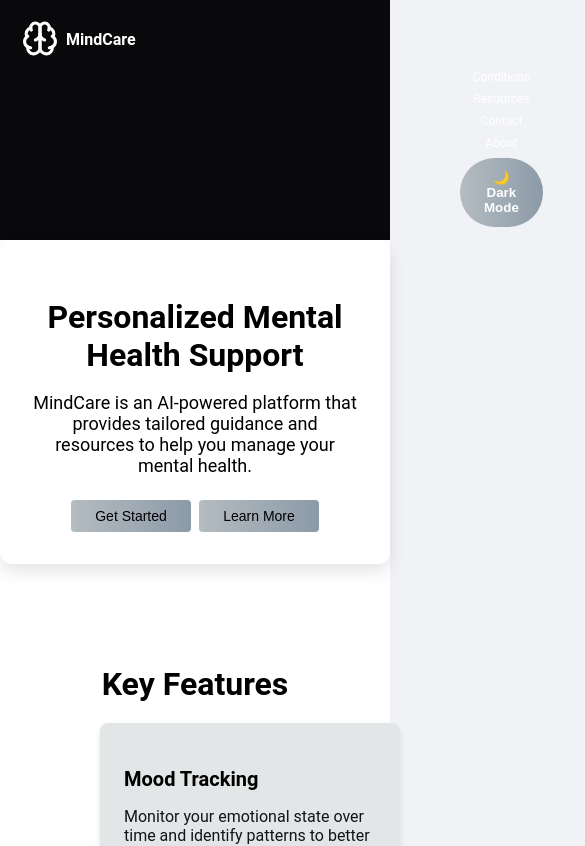
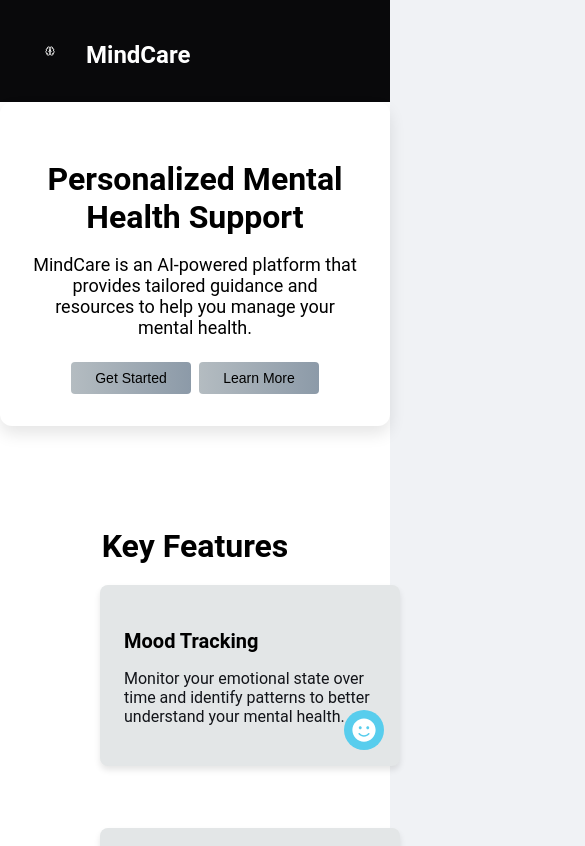
Before and after one commit to sanjoydasjoy/mindcare_javafest, a React (Create React App) app in the folder client/: page / in a window 390 px wide. Shown: the top 846 px of the page, 585 px wide, since content can reach past the window. Built offline with nearby package versions, Linux system fonts and the light colour scheme.

Commit message:
Update Header.css

```diff
--- a/client/src/Allcss/Header.css
+++ b/client/src/Allcss/Header.css
@@ -9,45 +9,13 @@ html, body {
   color: #222;
 }
 
-.app-container {
-  display: flex;
-  flex-direction: column;
-  min-height: 100vh;
-}
-
-.layout-container {
-  display: flex;
-  flex-direction: column;
-  min-height: 100vh;
-}
-
-main {
-  flex-grow: 1;
-}
-
-#root {
-  height: 100%;
-  display: flex;
-  flex-direction: column;
-}
-
-img {
-  max-width: 100%;
-}
-
-main {
-  flex-grow: 1;
-  max-width: 3000px;
-  margin: 0 auto;
-}
-
 header {
   display: flex;
   justify-content: space-between;
   align-items: center;
   background-color: rgb(9, 9, 11);
   color: white;
-  padding: 10px 20px; /* Adjust padding for better spacing */
+  padding: 10px 20px;
 }
 
 header a {
@@ -57,80 +25,98 @@ header a {
   align-items: center;
 }
 
-header a .icon {
+header .icon {
   width: 60px;
   height: 50px;
   color: white;
-  padding: 3px;
-  padding-top: 10px;
-  /* If needed, add margin to adjust position */
 }
+
 header .logo-text {
   font-size: 1.5rem;
   font-weight: bold;
   color: white;
-  margin-left: -20px;
 }
 
 header nav {
   display: flex;
-  gap: 50px; /* Adjusted gap */
+  gap: 50px;
 }
 
-header nav a {
-  color: white;
-  font-size: 1rem;
-  transition: color 0.3s ease;
+.group {
+  position: relative; /* Necessary for positioning the dropdown */
 }
 
-header nav a:hover {
+.dropdown-menu {
+  position: absolute; /* Positioning the dropdown */
+  top: 100%; /* Position below the profile icon */
+  right: 0; /* Align to the right */
+  background-color: #fff; /* Background color for dropdown */
+  border: 1px solid #ddd; /* Border for the dropdown */
+  border-radius: 4px; /* Rounded corners */
+  box-shadow: 0 2px 8px rgba(0, 0, 0, 0.15); /* Shadow for depth */
+  display: none; /* Initially hidden */
+  z-index: 10; /* Ensure it appears above other elements */
+}
+
+.group:hover .dropdown-menu {
+  display: block; /* Show on hover */
+}
+
+/* Optional: Style for dropdown items */
+.dropdown-menu a {
+  display: block; /* Block display for full width */
+  padding: 10px 15px; /* Padding for clickable area */
+  color: #333; /* Text color */
+  text-decoration: none; /* Remove underline */
+}
+
+.dropdown-menu a:hover {
+  background-color: #f1f1f1; /* Highlight on hover */
+}
+/* Container for the logo */
+.logo-container {
+  display: flex;
+  align-items: center;
+}
+
+/* Styling for the logo icon */
+.logo-icon {
+  width: 40px; /* Adjust icon size */
+  height: 40px;
+  color: white;
+  margin-right: 10px; /* Spacing between icon and text */
+}
+
+/* Styling for the logo text */
+.logo-text {
+  font-size: 2rem; /* Increase text size */
+  font-weight: bold;
+  color: white;
+}
+
+/* General header styles */
+header {
+  display: flex;
+  justify-content: space-between;
+  align-items: center;
+  background-color: rgb(9, 9, 11);
+  color: white;
+  padding: 15px 30px; /* Adjust padding for better spacing */
+}
+
+header .nav-links {
+  display: flex;
+  gap: 50px;
+}
+
+/* Optional hover effect for nav items */
+header .nav-item:hover {
   color: #6d8ded;
 }
-
-/* Media Queries */
-@media (max-width: 1024px) {
-  header {
-    padding: 10px 15px; /* Adjust padding for medium screens */
-  }
-
-  header nav {
-    gap: 15px; /* Adjust gap for medium screens */
-  }
+.profile-image {
+  width: 40px; /* Adjust the size as needed */
+  height: 40px;
+  border-radius: 50%; /* Makes it circular */
+  object-fit: cover; /* Ensures the image fits within the circle */
+  border: 2px solid white; /* Adds a white border for better visibility */
 }
-
-
-@media (max-width: 768px) {
-  header {
-    flex-direction: column;
-    align-items: flex-start;
-    padding: 10px 10px; /* Adjust padding for smaller screens */
-  }
-
-  header .logo-text {
-    font-size: 1.25rem; /* Adjust font size */
-  }
-
-  header nav {
-    flex-direction: column;
-    gap: 10px; /* Adjust gap for smaller screens */
-    margin-top: 10px; /* Add margin for spacing */
-  }
-
-  header nav a {
-    font-size: 0.875rem; /* Adjust font size */
-  }
-}
-
-@media (max-width: 480px) {
-  header .logo-text {
-    font-size: 1rem; /* Adjust font size */
-  }
-
-  header nav {
-    gap: 8px; /* Adjust gap for very small screens */
-  }
-
-  header nav a {
-    font-size: 0.75rem; /* Adjust font size */
-  }
-}
```
